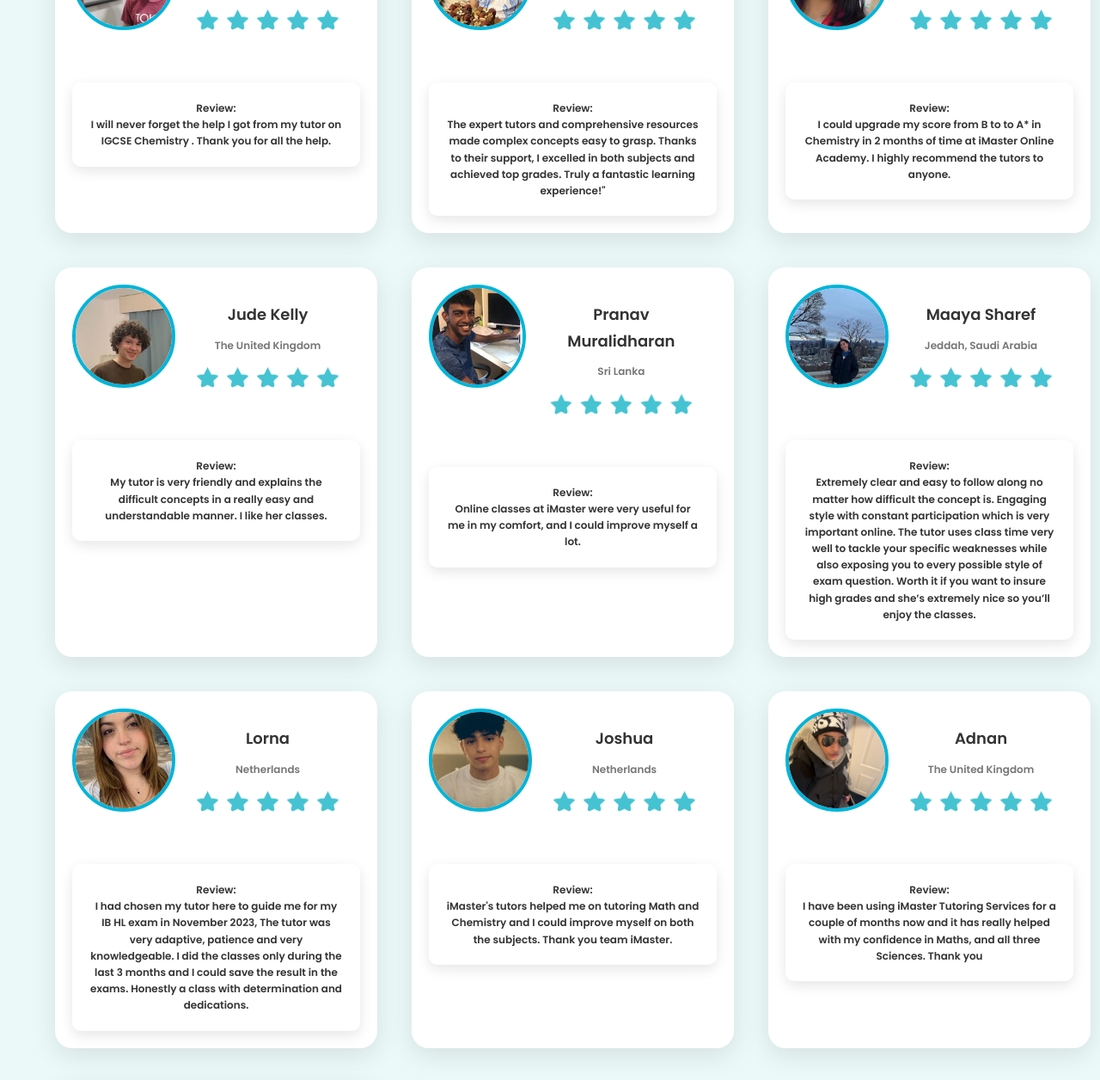
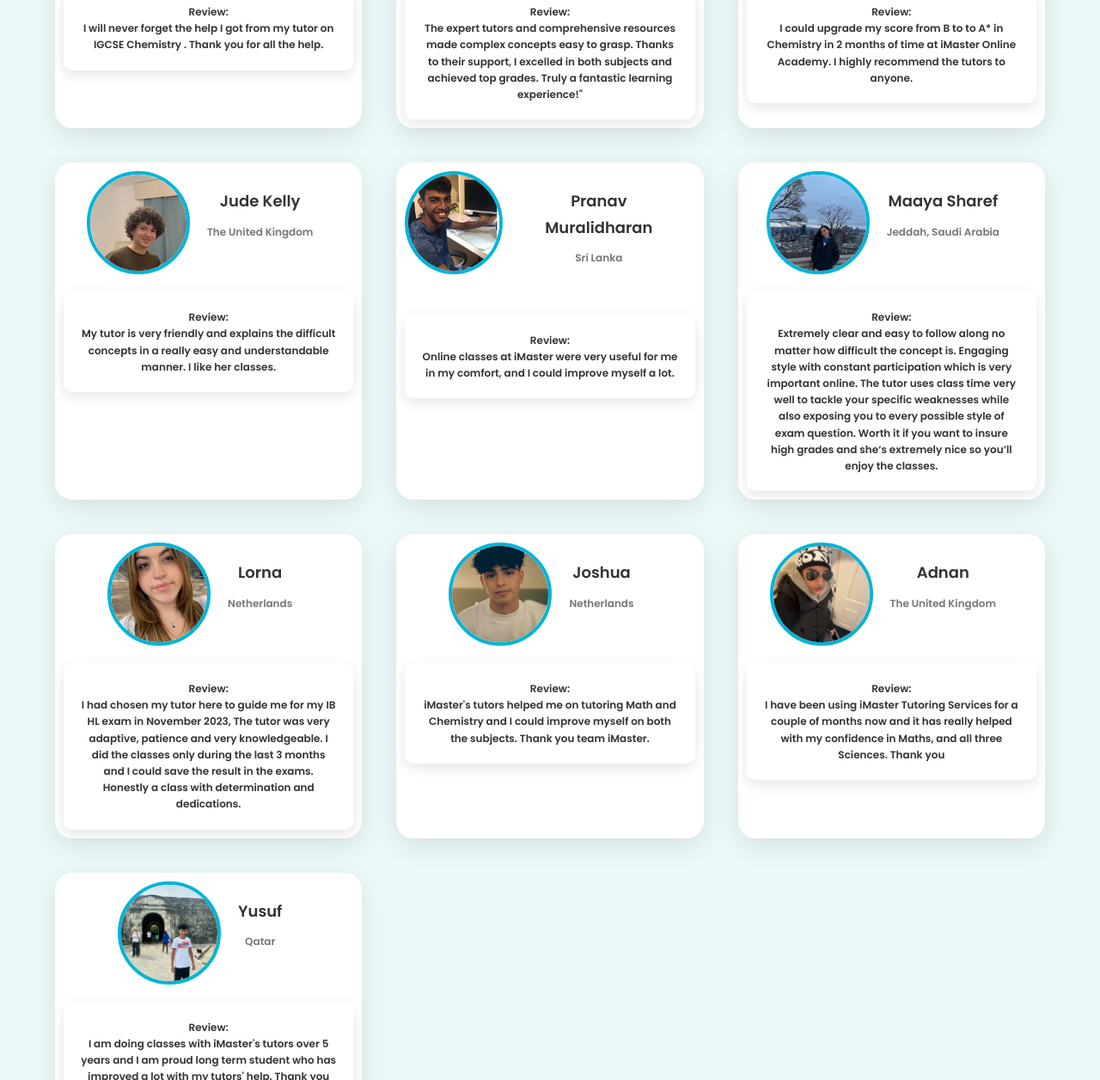
Before and after one commit to Safu1312/imas, a website: page testimonial.html in a window 1280 px wide. Shown: the part 796-2052 px from the top of the page at 86% size. Drawn offline with nearby package versions, Linux system fonts and the light colour scheme; some packages are replaced by stand-ins of ours; a script that the page names is missing; a web font is replaced by a local one.

Commit message:
minor changes

```diff
--- a/css/main.css
+++ b/css/main.css
@@ -1574,7 +1574,7 @@ body.menu-open {
   background: #fff;
   color: #333;
   border-radius: 20px;
-  padding: 20px;
+  padding: 10px;
   box-shadow: 0 8px 30px rgba(0, 0, 0, 0.1);
   transition: transform 0.3s ease, box-shadow 0.3s ease;
   animation: fadeIn 1s ease-in-out forwards;
--- a/testimonial.html
+++ b/testimonial.html
@@ -266,13 +266,7 @@
           <div class="student-details">
             <p class="name">Gabriella Kelly</p>
             <p class="location">The United Kingdom</p>
-            <div class="stars">
-              <img src="images/tealstar.png">
-              <img src="images/tealstar.png">
-              <img src="images/tealstar.png">
-              <img src="images/tealstar.png">
-              <img src="images/tealstar.png">
-            </div>
+
           </div>
         </div>
         <div class="testimonial-text">
@@ -289,13 +283,7 @@
           <div class="student-details">
             <p class="name">Roshini Riyal</p>
             <p class="location">The United Kingdom</p>
-            <div class="stars">
-              <img src="images/tealstar.png">
-              <img src="images/tealstar.png">
-              <img src="images/tealstar.png">
-              <img src="images/tealstar.png">
-              <img src="images/tealstar.png">
-            </div>
+
           </div>
         </div>
         <div class="testimonial-text">
@@ -312,13 +300,7 @@
           <div class="student-details">
             <p class="name">Aiden</p>
             <p class="location">Sri Lanka</p>
-            <div class="stars">
-              <img src="images/tealstar.png">
-              <img src="images/tealstar.png">
-              <img src="images/tealstar.png">
-              <img src="images/tealstar.png">
-              <img src="images/tealstar.png">
-            </div>
+
           </div>
         </div>
         <div class="testimonial-text">
@@ -335,13 +317,7 @@
           <div class="student-details">
             <p class="name">Mohamed Ibrahim</p>
             <p class="location">Malaysia</p>
-            <div class="stars">
-              <img src="images/tealstar.png">
-              <img src="images/tealstar.png">
-              <img src="images/tealstar.png">
-              <img src="images/tealstar.png">
-              <img src="images/tealstar.png">
-            </div>
+
           </div>
         </div>
         <div class="testimonial-text">
@@ -358,13 +334,7 @@
           <div class="student-details">
             <p class="name">Mohammed</p>
             <p class="location">Jeddah, Saudi Arabia</p>
-            <div class="stars">
-              <img src="images/tealstar.png">
-              <img src="images/tealstar.png">
-              <img src="images/tealstar.png">
-              <img src="images/tealstar.png">
-              <img src="images/tealstar.png">
-            </div>
+
           </div>
         </div>
         <div class="testimonial-text">
@@ -381,13 +351,7 @@
           <div class="student-details">
             <p class="name">Saleena</p>
             <p class="location">Jeddah, Saudi Arabia</p>
-            <div class="stars">
-              <img src="images/tealstar.png">
-              <img src="images/tealstar.png">
-              <img src="images/tealstar.png">
-              <img src="images/tealstar.png">
-              <img src="images/tealstar.png">
-            </div>
+
           </div>
         </div>
         <div class="testimonial-text">
@@ -404,13 +368,7 @@
           <div class="student-details">
             <p class="name">Jude Kelly</p>
             <p class="location">The United Kingdom</p>
-            <div class="stars">
-              <img src="images/tealstar.png">
-              <img src="images/tealstar.png">
-              <img src="images/tealstar.png">
-              <img src="images/tealstar.png">
-              <img src="images/tealstar.png">
-            </div>
+
           </div>
         </div>
         <div class="testimonial-text">
@@ -427,13 +385,7 @@
           <div class="student-details">
             <p class="name">Pranav Muralidharan</p>
             <p class="location">Sri Lanka</p>
-            <div class="stars">
-              <img src="images/tealstar.png">
-              <img src="images/tealstar.png">
-              <img src="images/tealstar.png">
-              <img src="images/tealstar.png">
-              <img src="images/tealstar.png">
-            </div>
+
           </div>
         </div>
         <div class="testimonial-text">
@@ -450,13 +402,7 @@
           <div class="student-details">
             <p class="name">Maaya Sharef</p>
             <p class="location">Jeddah, Saudi Arabia</p>
-            <div class="stars">
-              <img src="images/tealstar.png">
-              <img src="images/tealstar.png">
-              <img src="images/tealstar.png">
-              <img src="images/tealstar.png">
-              <img src="images/tealstar.png">
-            </div>
+
           </div>
         </div>
         <div class="testimonial-text">
@@ -473,13 +419,7 @@
           <div class="student-details">
             <p class="name">Lorna</p>
             <p class="location">Netherlands</p>
-            <div class="stars">
-              <img src="images/tealstar.png">
-              <img src="images/tealstar.png">
-              <img src="images/tealstar.png">
-              <img src="images/tealstar.png">
-              <img src="images/tealstar.png">
-            </div>
+
           </div>
         </div>
         <div class="testimonial-text">
@@ -496,13 +436,7 @@
           <div class="student-details">
             <p class="name">Joshua</p>
             <p class="location">Netherlands</p>
-            <div class="stars">
-              <img src="images/tealstar.png">
-              <img src="images/tealstar.png">
-              <img src="images/tealstar.png">
-              <img src="images/tealstar.png">
-              <img src="images/tealstar.png">
-            </div>
+
           </div>
         </div>
         <div class="testimonial-text">
@@ -518,13 +452,7 @@
           <div class="student-details">
             <p class="name">Adnan</p>
             <p class="location">The United Kingdom</p>
-            <div class="stars">
-              <img src="images/tealstar.png">
-              <img src="images/tealstar.png">
-              <img src="images/tealstar.png">
-              <img src="images/tealstar.png">
-              <img src="images/tealstar.png">
-            </div>
+
           </div>
         </div>
         <div class="testimonial-text">
@@ -540,13 +468,7 @@
           <div class="student-details">
             <p class="name">Yusuf</p>
             <p class="location">Qatar</p>
-            <div class="stars">
-              <img src="images/tealstar.png">
-              <img src="images/tealstar.png">
-              <img src="images/tealstar.png">
-              <img src="images/tealstar.png">
-              <img src="images/tealstar.png">
-            </div>
+
           </div>
         </div>
         <div class="testimonial-text">
```
Also changed, not shown: index.html (+26 -0 lines), requestdemo.html (+18 -2 lines).
